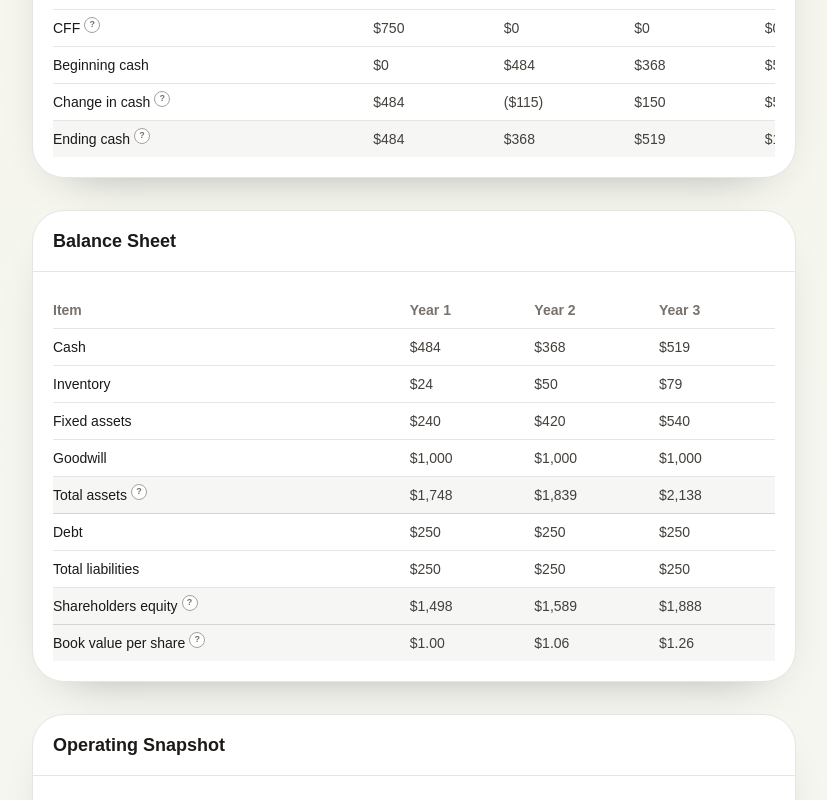
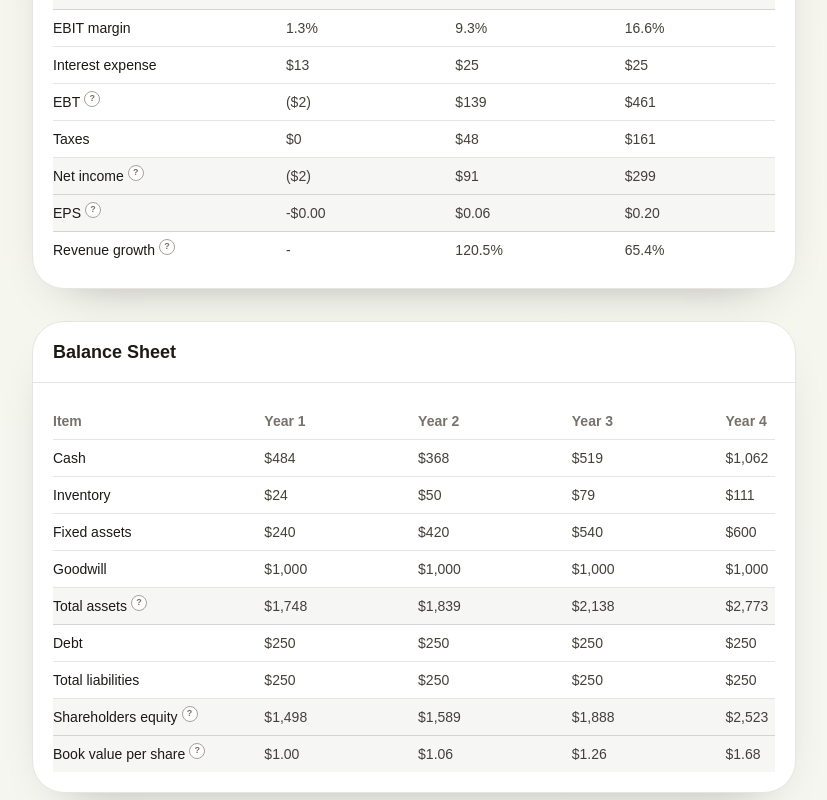
Before and after one commit to Muffinmann/fin-stat-sim, a Next.js app: page / in a window 1280 px wide. Shown: the part 1600-2400 px from the top of the page, without its empty margins (452-1279 px from the left). Built offline with nearby package versions, Linux system fonts and the light colour scheme.

Commit message:
layout updates

```diff
--- a/components/report-simulator/FinancialTables.tsx
+++ b/components/report-simulator/FinancialTables.tsx
@@ -36,12 +36,12 @@ const renderLabelCell = (label: string) => (
 
 const renderTable = (years: YearEntry[], rows: Array<[string, RowFormatter]>) => (
   <div className="overflow-x-auto">
-    <table className="w-full min-w-[980px] text-left text-sm">
+    <table className="w-full min-w-[980px] table-fixed text-left text-sm tabular-nums">
       <thead>
         <tr className="border-b border-stone-200 text-stone-500">
-          <th className="py-2 pr-4">Item</th>
+          <th className="w-44 py-2 pr-4">Item</th>
           {years.map((year) => (
-            <th key={year.label} className="py-2 pr-4">
+            <th key={year.label} className="w-32 py-2 pr-4">
               {year.label}
             </th>
           ))}
@@ -50,9 +50,9 @@ const renderTable = (years: YearEntry[], rows: Array<[string, RowFormatter]>) =>
       <tbody>
         {rows.map(([label, formatter]) => (
           <tr key={label} className={getRowClassName(label)}>
-            <td className="py-2 pr-4 font-medium text-stone-900">{renderLabelCell(label)}</td>
+            <td className="w-44 py-2 pr-4 font-medium text-stone-900">{renderLabelCell(label)}</td>
             {years.map((year) => (
-              <td key={`${label}-${year.label}`} className="py-2 pr-4 text-stone-700">
+              <td key={`${label}-${year.label}`} className="w-32 py-2 pr-4 text-stone-700">
                 {formatter(year)}
               </td>
             ))}
@@ -98,12 +98,12 @@ export function BalanceSheetTable({ years }: { years: YearEntry[] }) {
 export function OperatingSnapshotTable({ years }: { years: YearEntry[] }) {
   return (
     <div className="overflow-x-auto">
-      <table className="w-full min-w-[1080px] text-left text-sm">
+      <table className="w-full min-w-[1080px] table-fixed text-left text-sm tabular-nums">
         <thead>
           <tr className="border-b border-stone-200 text-stone-500">
-            <th className="py-2 pr-4">Item</th>
+            <th className="w-44 py-2 pr-4">Item</th>
             {years.map((year) => (
-              <th key={year.label} className="py-2 pr-4">
+              <th key={year.label} className="w-32 py-2 pr-4">
                 {year.label}
               </th>
             ))}
@@ -133,11 +133,14 @@ export function OperatingSnapshotTable({ years }: { years: YearEntry[] }) {
             ],
           ].map(([label, formatter]) => (
             <tr key={label as string} className={getRowClassName(label as string)}>
-              <td className="py-2 pr-4 font-medium text-stone-900">
+              <td className="w-44 py-2 pr-4 font-medium text-stone-900">
                 {renderLabelCell(label as string)}
               </td>
               {years.map((year) => (
-                <td key={`${label as string}-${year.label}`} className="py-2 pr-4 text-stone-700">
+                <td
+                  key={`${label as string}-${year.label}`}
+                  className="w-32 py-2 pr-4 text-stone-700"
+                >
                   {(formatter as RowFormatter)(year)}
                 </td>
               ))}
--- a/components/report-simulator/ReportSimulator.tsx
+++ b/components/report-simulator/ReportSimulator.tsx
@@ -92,16 +92,16 @@ export default function ReportSimulator() {
             <TrendCharts years={years} />
           </DataCard>
 
-          <DataCard title="Cash Flow">
-            <CashFlowTable years={years} />
+          <DataCard title="Operating Snapshot">
+            <OperatingSnapshotTable years={years} />
           </DataCard>
 
           <DataCard title="Balance Sheet">
             <BalanceSheetTable years={years} />
           </DataCard>
 
-          <DataCard title="Operating Snapshot">
-            <OperatingSnapshotTable years={years} />
+          <DataCard title="Cash Flow">
+            <CashFlowTable years={years} />
           </DataCard>
         </div>
       </section>
```
